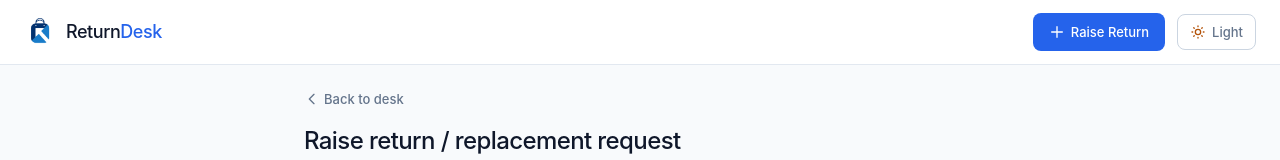
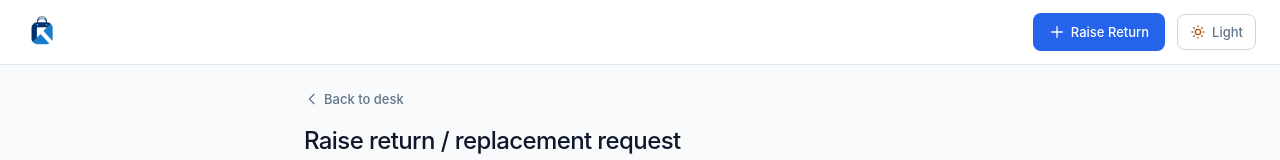
Before and after one commit to parkheegulati/ReturnDesk, a Next.js app: page /requests/new in a window 1280 px wide. Shown: the top 160 px of the page. Built offline with nearby package versions, Linux system fonts and the light colour scheme.

Commit message:
simplify header to logo only on left

```diff
--- a/app/page.tsx
+++ b/app/page.tsx
@@ -148,7 +148,7 @@ export default function RequestsPage() {
       <div className="flex flex-col sm:flex-row sm:items-center sm:justify-between gap-3">
         <div>
           <h1 className="text-[24px] font-medium tracking-tight text-[var(--text-primary)] m-0">
-            Return Management Center
+            ReturnDesk
           </h1>
           <p className="text-[13px] font-normal text-[var(--text-secondary)] mt-1">
             Track and resolve customer returns in real-time.
--- a/components/Navbar.tsx
+++ b/components/Navbar.tsx
@@ -7,21 +7,18 @@ export function Navbar() {
     <header className="bg-[var(--surface-2)] border-b border-[var(--border)] sticky top-0 z-10">
       <div className="max-w-[1400px] mx-auto px-4 sm:px-6">
         <div className="flex items-center justify-between h-16">
-          {/* Left half: Logo + "ReturnDesk" */}
-          <Link href="/" className="flex items-center space-x-2.5">
-            <div className="relative w-8 h-8 flex items-center justify-center">
+          {/* Left half: Brand Logo only */}
+          <Link href="/" className="flex items-center">
+            <div className="relative w-9 h-9 flex items-center justify-center">
               <Image
                 src="/logo.png"
                 alt="ReturnDesk Logo"
-                width={32}
-                height={32}
-                className="h-8 w-auto object-contain"
+                width={36}
+                height={36}
+                className="h-9 w-auto object-contain hover:opacity-90 transition-opacity"
                 priority
               />
             </div>
-            <span className="font-medium text-[18px] tracking-tight text-[var(--text-primary)]">
-              Return<span className="text-[var(--text-accent)]">Desk</span>
-            </span>
           </Link>
 
           {/* Right half: "Raise Return" + Light/Dark Toggle */}
```
